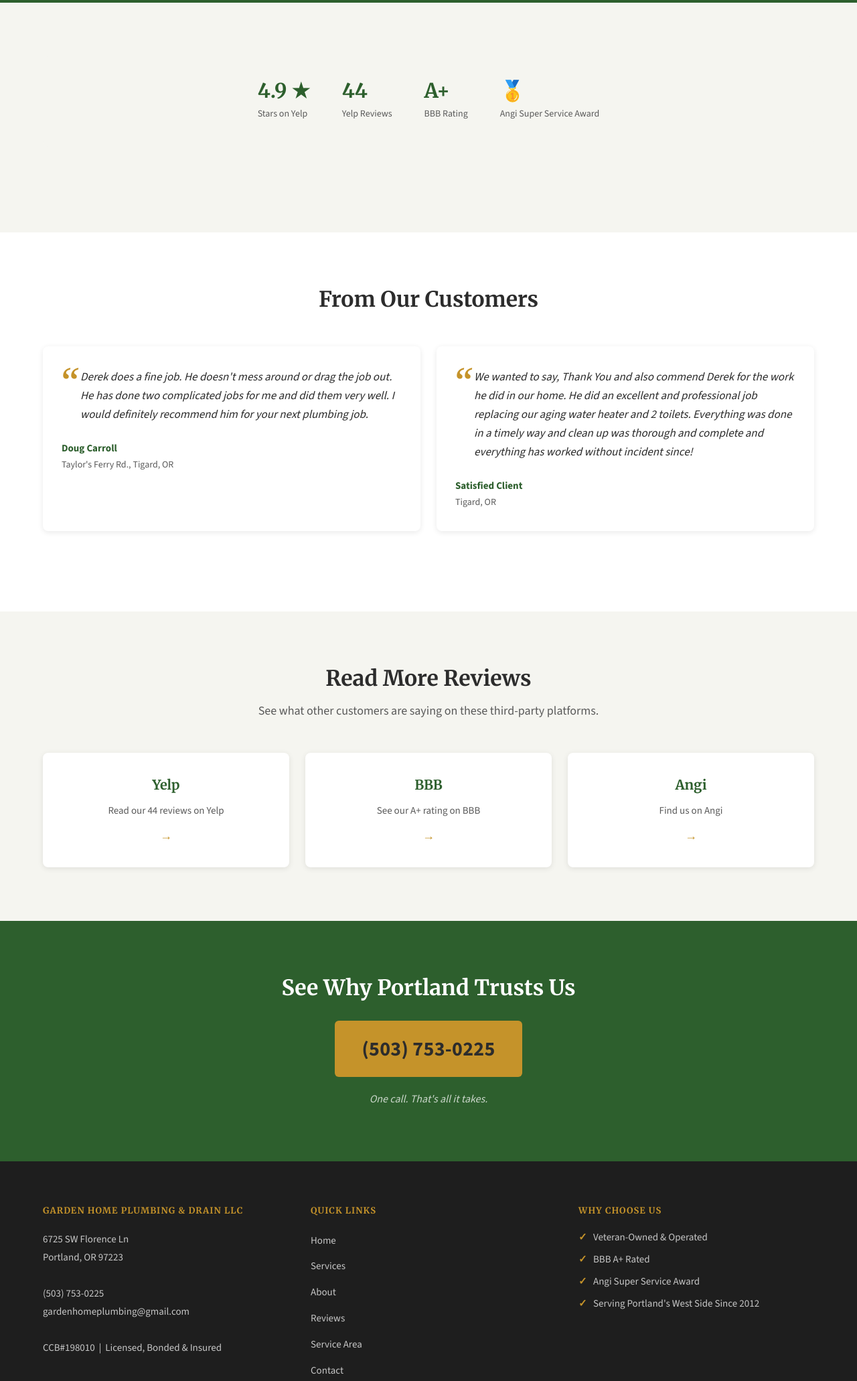
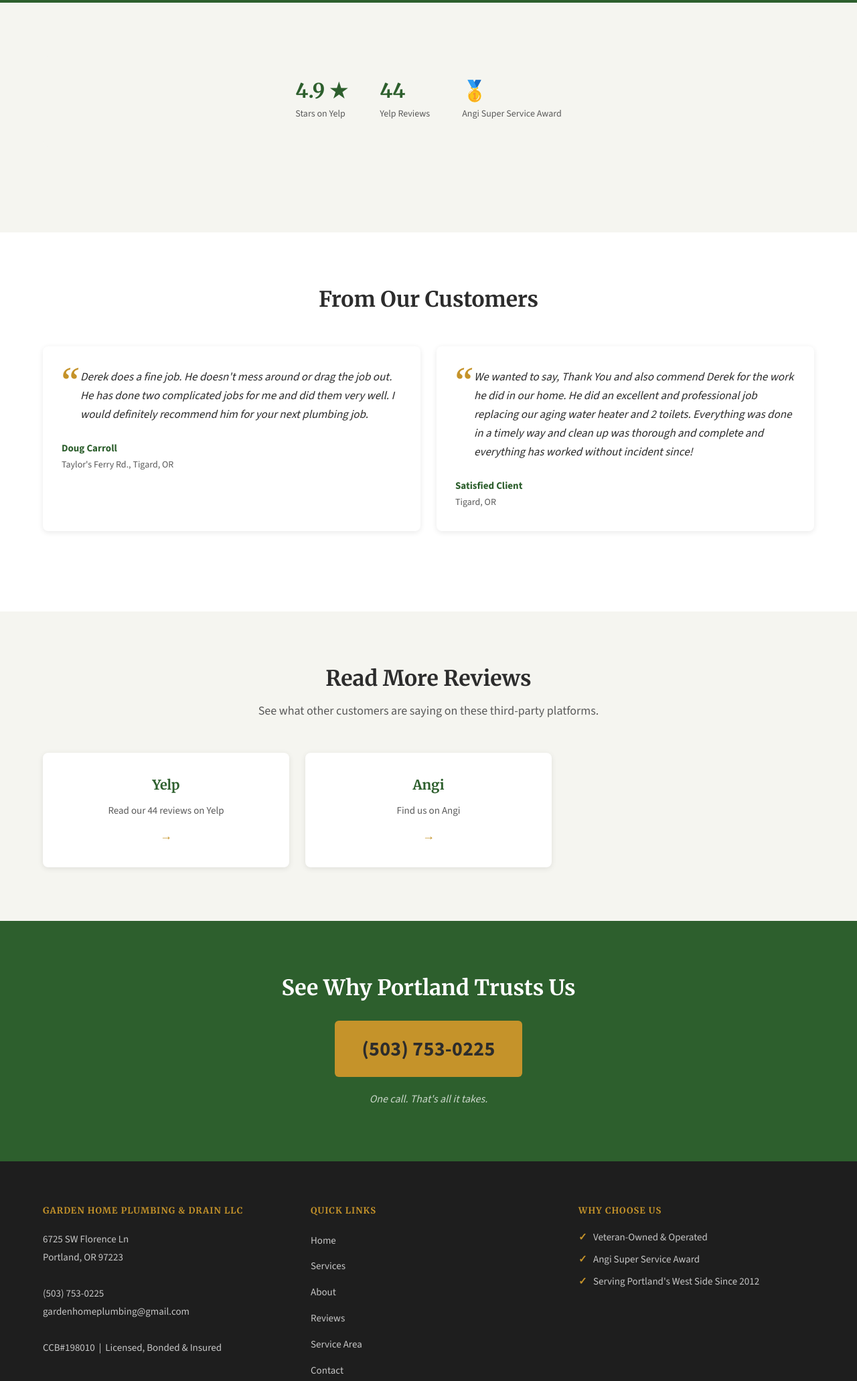
Before and after one commit to AI-Trail-Guide/garden-home-plumbing, a plain HTML site: page reviews.html in a window 1280 px wide. Shown: the part 320-2382 px from the top of the page at 67% size. Drawn offline with nearby package versions, Linux system fonts and the light colour scheme.

Commit message:
Remove tankless references and all BBB mentions sitewide
Removed "tankless" from water heater copy on index.html and services.html.
Removed all BBB A+ references from meta descriptions, og tags, schema sameAs,
hero copy, trust badges, credentials grid, review stats, review link card,
and footer — across all 6 HTML files and components.js.

Co-Authored-By: Claude Sonnet 4.6 <noreply@anthropic.com>

```diff
--- a/components.js
+++ b/components.js
@@ -97,7 +97,6 @@
           '<h4>Why Choose Us</h4>' +
           '<ul>' +
             '<li>Veteran-Owned &amp; Operated</li>' +
-            '<li>BBB A+ Rated</li>' +
             '<li>Angi Super Service Award</li>' +
             "<li>Serving Portland's West Side Since 2012</li>" +
           '</ul>' +
--- a/reviews.html
+++ b/reviews.html
@@ -6,7 +6,7 @@
 
   <!-- Primary Meta ============================================ -->
   <title>Customer Reviews | Portland Plumber | Garden Home Plumbing &amp; Drain</title>
-  <meta name="description" content="4.9 stars across 44 Yelp reviews. BBB A+ rated. See what Portland homeowners say about Garden Home Plumbing &amp; Drain LLC. Call (503) 753-0225.">
+  <meta name="description" content="4.9 stars across 44 Yelp reviews. See what Portland homeowners say about Garden Home Plumbing &amp; Drain LLC. Call (503) 753-0225.">
   <meta name="robots" content="index, follow">
   <link rel="canonical" href="https://www.gardenhomeplumbing.com/reviews.html">
 
@@ -14,7 +14,7 @@
   <meta property="og:type"        content="website">
   <meta property="og:site_name"   content="Garden Home Plumbing &amp; Drain LLC">
   <meta property="og:title"       content="Customer Reviews | Portland Plumber | Garden Home Plumbing &amp; Drain">
-  <meta property="og:description" content="4.9 stars across 44 Yelp reviews. BBB A+ rated. See what Portland homeowners say about Garden Home Plumbing &amp; Drain LLC. Call (503) 753-0225.">
+  <meta property="og:description" content="4.9 stars across 44 Yelp reviews. See what Portland homeowners say about Garden Home Plumbing &amp; Drain LLC. Call (503) 753-0225.">
   <meta property="og:url"         content="https://www.gardenhomeplumbing.com/reviews.html">
   <meta property="og:image"       content="https://www.gardenhomeplumbing.com/images/about-team.jpg">
 
@@ -67,7 +67,6 @@
     },
     "sameAs": [
       "https://www.yelp.com/biz/garden-home-plumbing-and-drain-llc-portland",
-      "https://www.bbb.org/us/or/portland/profile/plumber/garden-home-plumbing-drain-llc-1296-22822148",
       "https://www.angi.com/companylist/us/or/portland/garden-home-plumbing-and-drain-reviews-7574298.htm"
     ]
   }
@@ -102,11 +101,6 @@
         <div class="review-stat">
           <span class="review-stat-number">44</span>
           <span class="review-stat-label">Yelp Reviews</span>
-        </div>
-
-        <div class="review-stat">
-          <span class="review-stat-number">A+</span>
-          <span class="review-stat-label">BBB Rating</span>
         </div>
 
         <div class="review-stat">
@@ -166,15 +160,6 @@
           <span class="review-link-arrow">→</span>
         </a>
 
-        <a href="https://www.bbb.org/us/or/portland/profile/plumber/garden-home-plumbing-drain-llc-1296-22822148"
-           class="review-link-card"
-           target="_blank"
-           rel="noopener noreferrer">
-          <div class="review-platform">BBB</div>
-          <p>See our A+ rating on BBB</p>
-          <span class="review-link-arrow">→</span>
-        </a>
-
         <a href="https://www.angi.com/companylist/us/or/portland/garden-home-plumbing-and-drain-reviews-7574298.htm"
            class="review-link-card"
            target="_blank"
```
Also changed, not shown: about.html (+2 -8 lines), contact.html (+0 -1 lines), index.html (+4 -10 lines), service-area.html (+0 -1 lines), services.html (+1 -2 lines).
